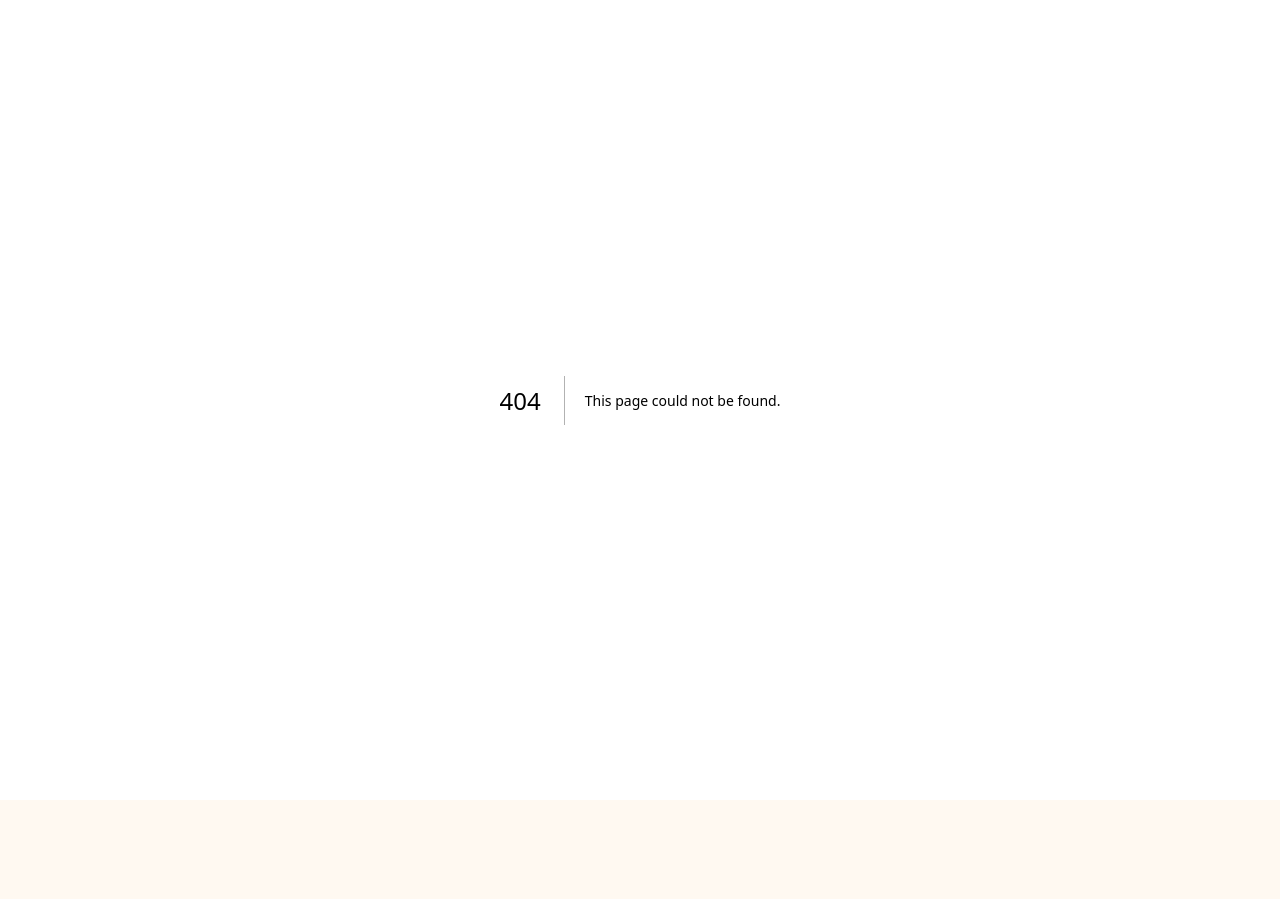
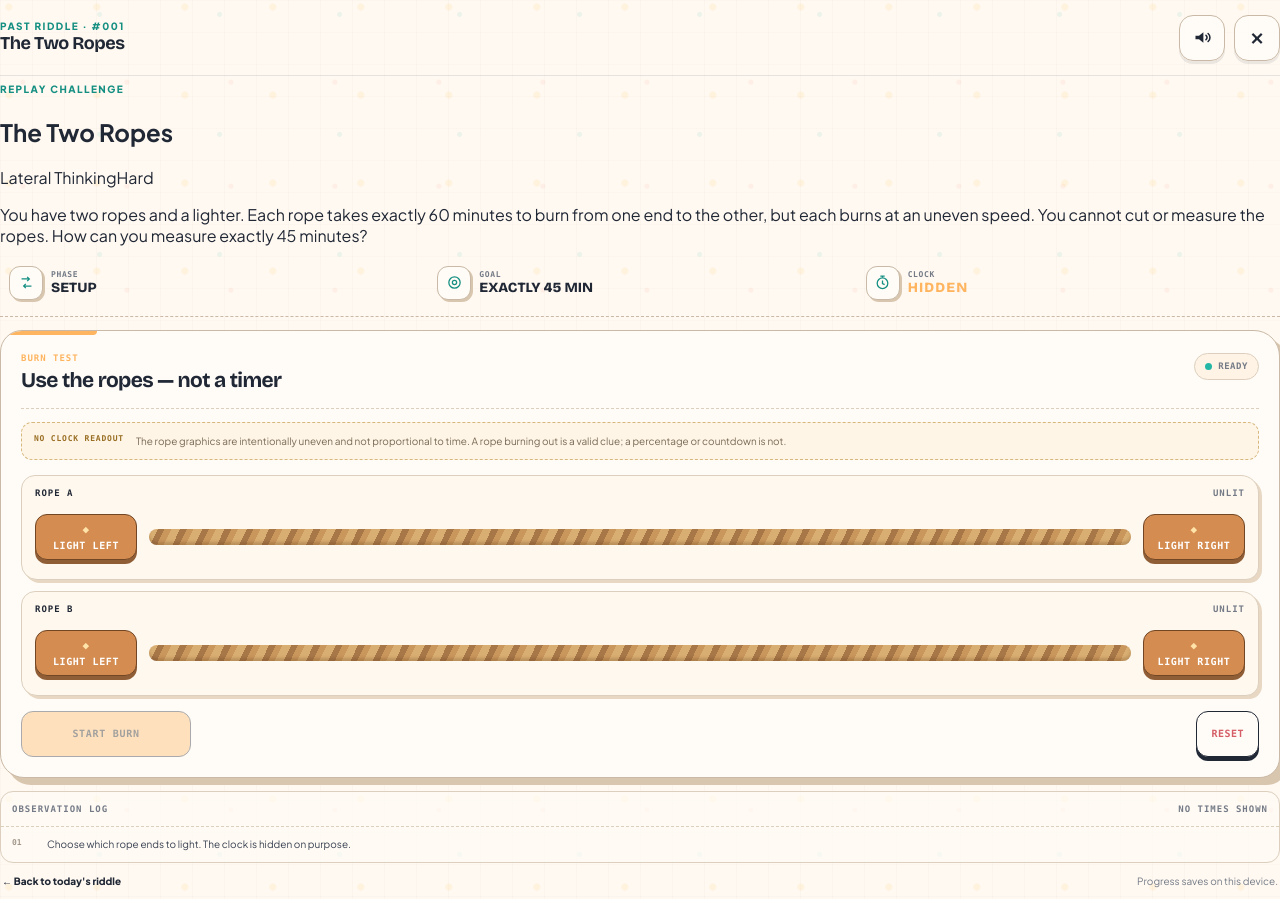
Before and after one commit to maguire-ui/Daily-riddle, a Next.js app: page /riddle/1 in a window 1280 px wide. Before the commit this address had no page. Before the commit the page ends 800 px from the top, so only its background shows below. Built offline with nearby package versions, Linux system fonts and the light colour scheme.

Commit message:
Add replay pages for published past riddles

```diff
--- /dev/null
+++ b/app/riddle/[id]/page.tsx
@@ -0,0 +1,48 @@
+import { notFound } from "next/navigation";
+import SecondaryHeader from "../../components/SecondaryHeader";
+import PuzzleClient from "../../visualize/PuzzleClient";
+import { RIDDLES, START_DAY, currentDayKey, dayDiff } from "../../lib/riddles";
+
+export default async function PastRiddlePage({
+  params,
+}: {
+  params: Promise<{ id: string }>;
+}) {
+  const { id: rawId } = await params;
+  const id = Number(rawId);
+  const publishedCount = Math.max(
+    0,
+    Math.min(RIDDLES.length, dayDiff(START_DAY, currentDayKey(new Date())))
+  );
+
+  const index = RIDDLES.findIndex((riddle) => riddle.id === id);
+  if (!Number.isInteger(id) || index < 0 || index >= publishedCount) notFound();
+
+  const riddle = RIDDLES[index];
+
+  return (
+    <main className={`past-riddle-page riddle-theme riddle-${riddle.id}`}>
+      <div className="past-riddle-shell">
+        <SecondaryHeader
+          kicker={`PAST RIDDLE · #${String(riddle.id).padStart(3, "0")}`}
+          title={riddle.title}
+          closeHref="/archive"
+          closeLabel="Close past riddle"
+        />
+
+        <section className="past-riddle-intro">
+          <span className="tiny-kicker">REPLAY CHALLENGE</span>
+          <h1>{riddle.title}</h1>
+          <div className="past-riddle-meta">
+            <span>{riddle.category}</span><i/><span>{riddle.difficulty}</span>
+          </div>
+          <p>{riddle.question}</p>
+        </section>
+
+        <section className="past-riddle-game">
+          <PuzzleClient type={riddle.visualizer} riddleId={riddle.id} />
+        </section>
+      </div>
+    </main>
+  );
+}
```
